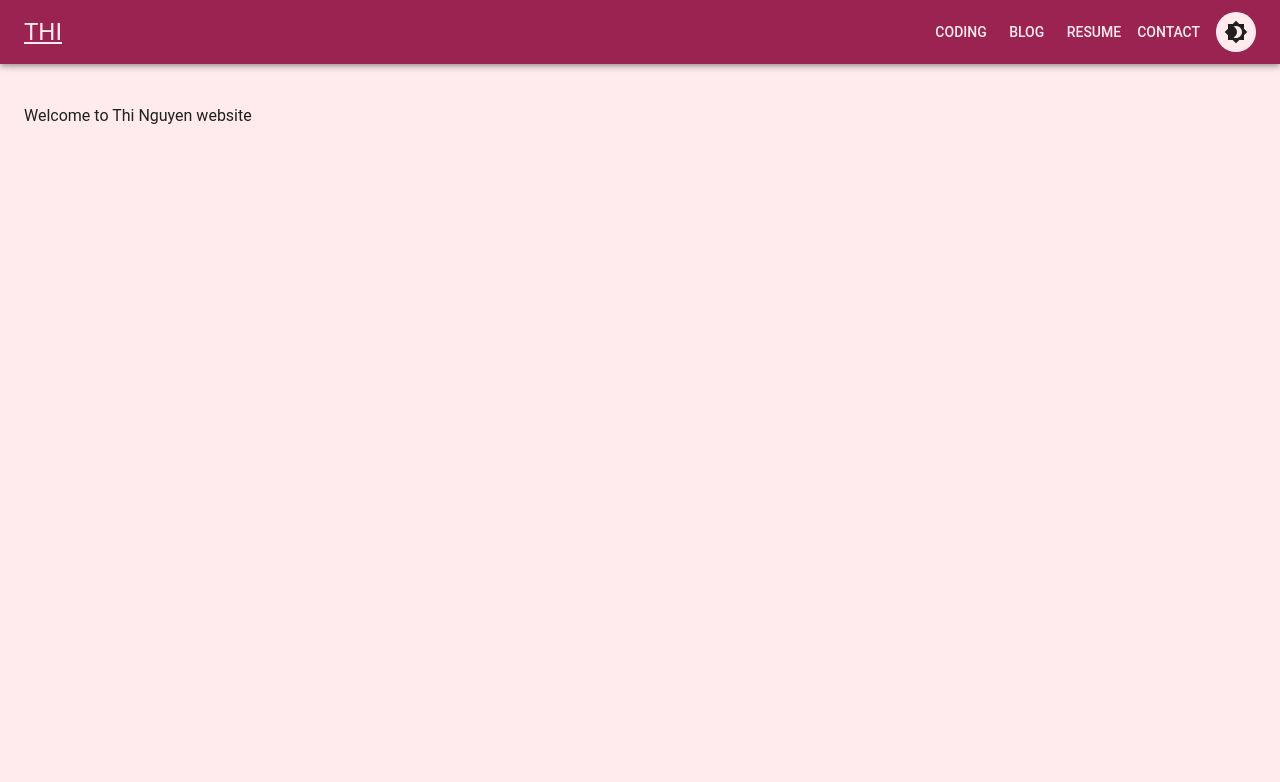
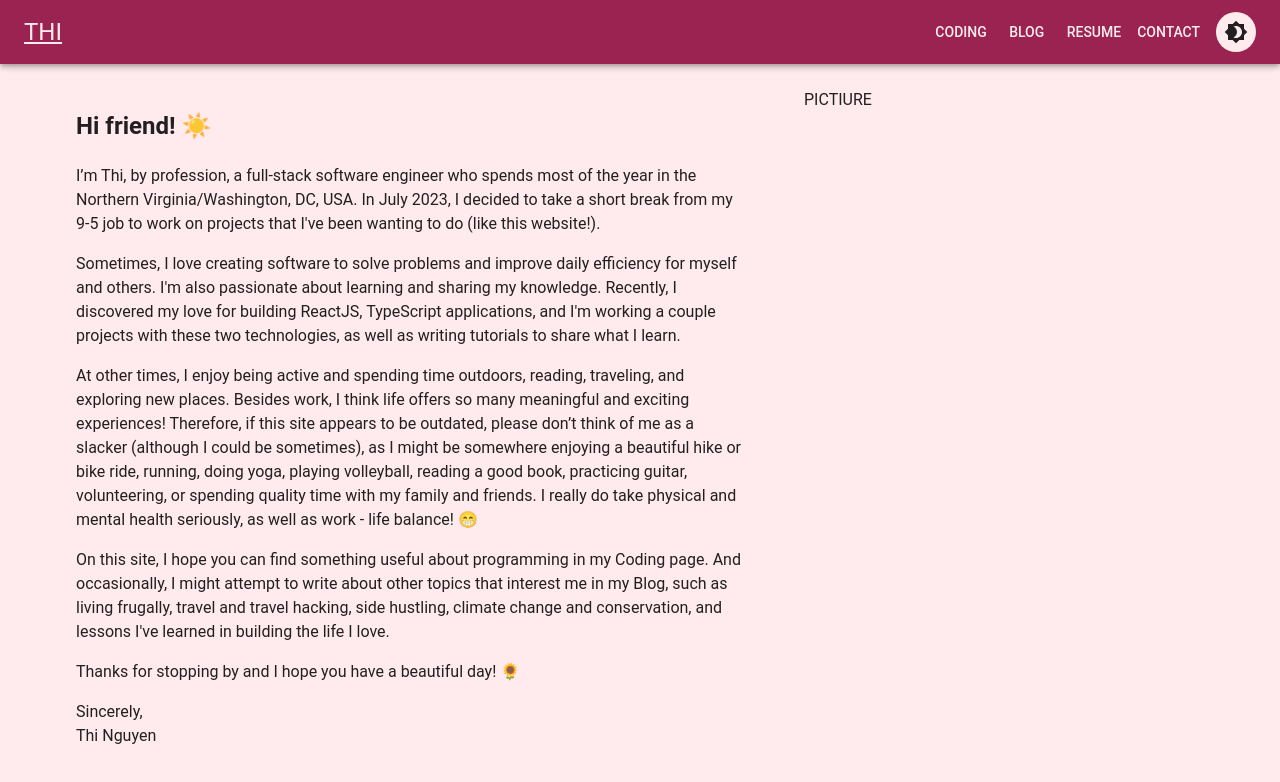
Before and after one commit to justthinguyen/justthinguyen.github.io, a React (Create React App) app: page / in a window 1280 px wide. Shown: the top 782 px of the page. Built offline with nearby package versions, Linux system fonts and the light colour scheme.

Commit message:
Add intro in Home page

```diff
--- a/src/App.tsx
+++ b/src/App.tsx
@@ -1,5 +1,5 @@
 import { createContext, useState } from 'react';
-import { Box, CssBaseline, Toolbar, Typography } from '@mui/material';
+import { Box, CssBaseline, Toolbar } from '@mui/material';
 import { ThemeProvider } from '@mui/material/styles';
 import { Outlet } from 'react-router-dom';
 import { NavDrawer } from './components/Navigation';
@@ -46,11 +46,9 @@ export default function App() {
                             header={brand} handleDrawerToggle={handleDrawerToggle}
                             navItems={navItems} path={pages} open={mobileOpen} width={240} />
                     </Box>
-                    <Box component="main" sx={{ p: 3 }}>
+                    <Box component="main" sx={{ p: 3, flexGrow: 1 }}>
                         <Toolbar />
-                        <Typography>
-                            <Outlet></Outlet>
-                        </Typography>
+                        <Outlet></Outlet>
                     </Box>
 
                 </Box>
--- /dev/null
+++ b/src/contents/MyInfo.tsx
@@ -0,0 +1,36 @@
+import { Typography } from '@mui/material';
+
+export const Intro = () => (
+    <Typography>
+        <h2>Hi friend! ☀️</h2>
+        <p>
+            I’m Thi, by profession, a full-stack software engineer who spends most of the year in the Northern Virginia/Washington, DC, USA.
+            In July 2023, I decided to take a short break from my 9-5 job to work on projects that I've been wanting to do (like this website!).
+        </p>
+        <p>
+            Sometimes, I love creating software to solve problems and improve daily efficiency for myself and others. I'm also passionate about learning and sharing my knowledge.
+            Recently, I discovered my love for building ReactJS, TypeScript applications, and I'm working a couple projects with these two technologies, as well as writing tutorials to share what I learn.
+        </p>
+
+        <p>
+            At other times, I enjoy being active and spending time outdoors, reading, traveling, and exploring new places.
+            Besides work, I think life offers so many meaningful and exciting experiences! Therefore, if this site appears to be outdated, please don’t think of me as a slacker (although I could be sometimes),
+            as I might be somewhere enjoying a beautiful hike or bike ride, running, doing yoga, playing volleyball, reading a good book, practicing guitar, volunteering, or spending quality time with my family and friends.
+            I really do take physical and mental health seriously, as well as work - life balance! 😁
+        </p>
+
+        <p>
+            On this site, I hope you can find something useful about programming in my Coding page.
+            And occasionally, I might attempt to write about other topics that interest me in my Blog,
+            such as living frugally, travel and travel hacking, side hustling, climate change and conservation, and lessons I've learned in building the life I love.
+        </p>
+
+        <p>
+            Thanks for stopping by and I hope you have a beautiful day! 🌻
+        </p>
+
+        Sincerely,<br />
+        Thi Nguyen
+
+    </Typography >
+)
--- a/src/pages/Home.tsx
+++ b/src/pages/Home.tsx
@@ -1,8 +1,22 @@
+import { Box, Grid } from '@mui/material';
+import { Intro } from '../contents/MyInfo';
 
-export const Home = () => (
-	<div>
-		<p>Welcome to Thi Nguyen website</p>
-		<p></p>
-	</div>
-);
-export default Home;
+export default function Home() {
+    return (
+
+        <Grid container spacing={2}>
+            <Grid item xs={0} md={0.5} lg={0.5}></Grid>
+            <Grid item xs={12} md={7} lg={7} sx={{ p: 5 }}>
+                <Intro />
+            </Grid>
+            <Grid item xs={12} md={4.5} lg={4.5}>
+                <Box>PICTIURE</Box>
+
+            </Grid>
+
+        </Grid>
+
+
+
+    );
+}
```
